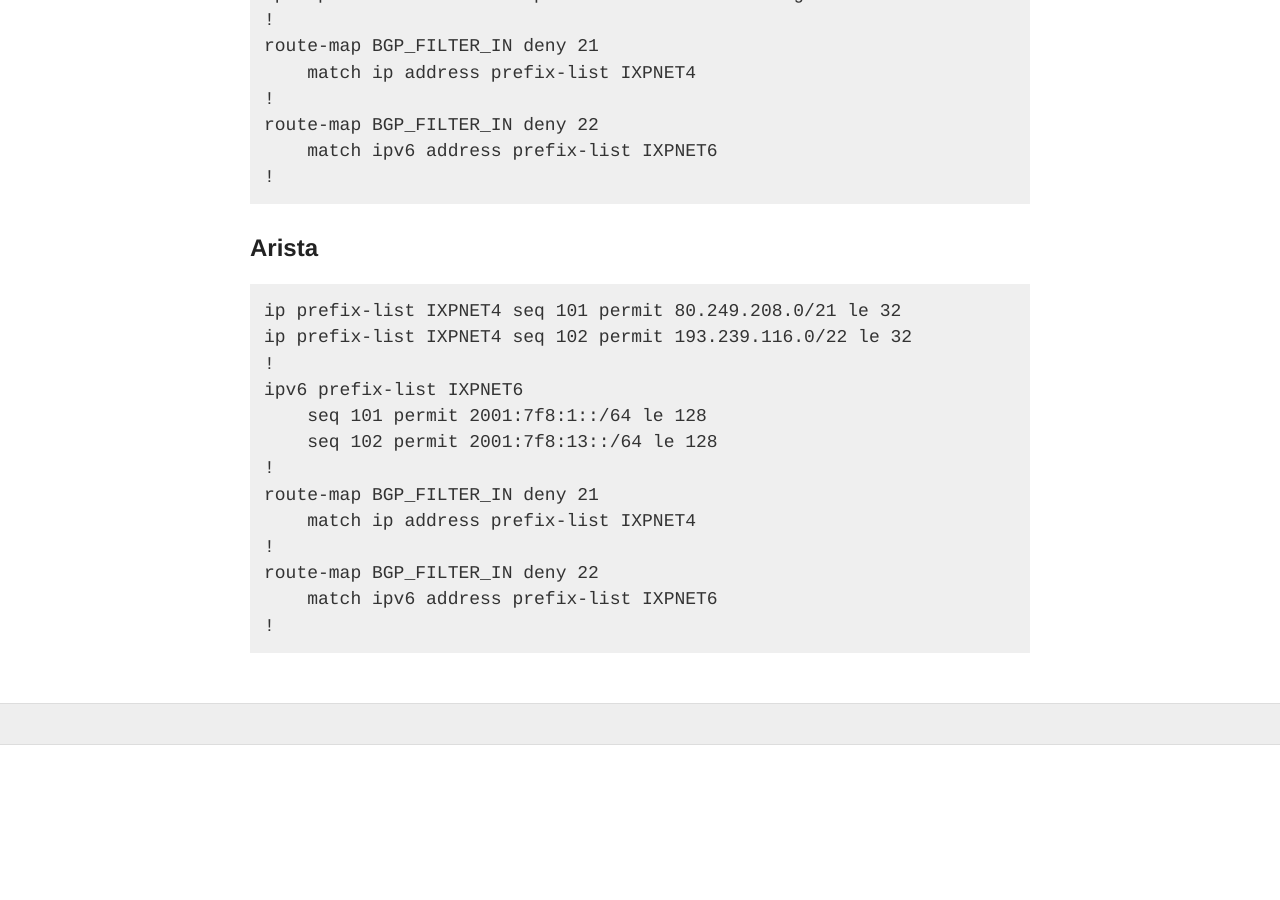
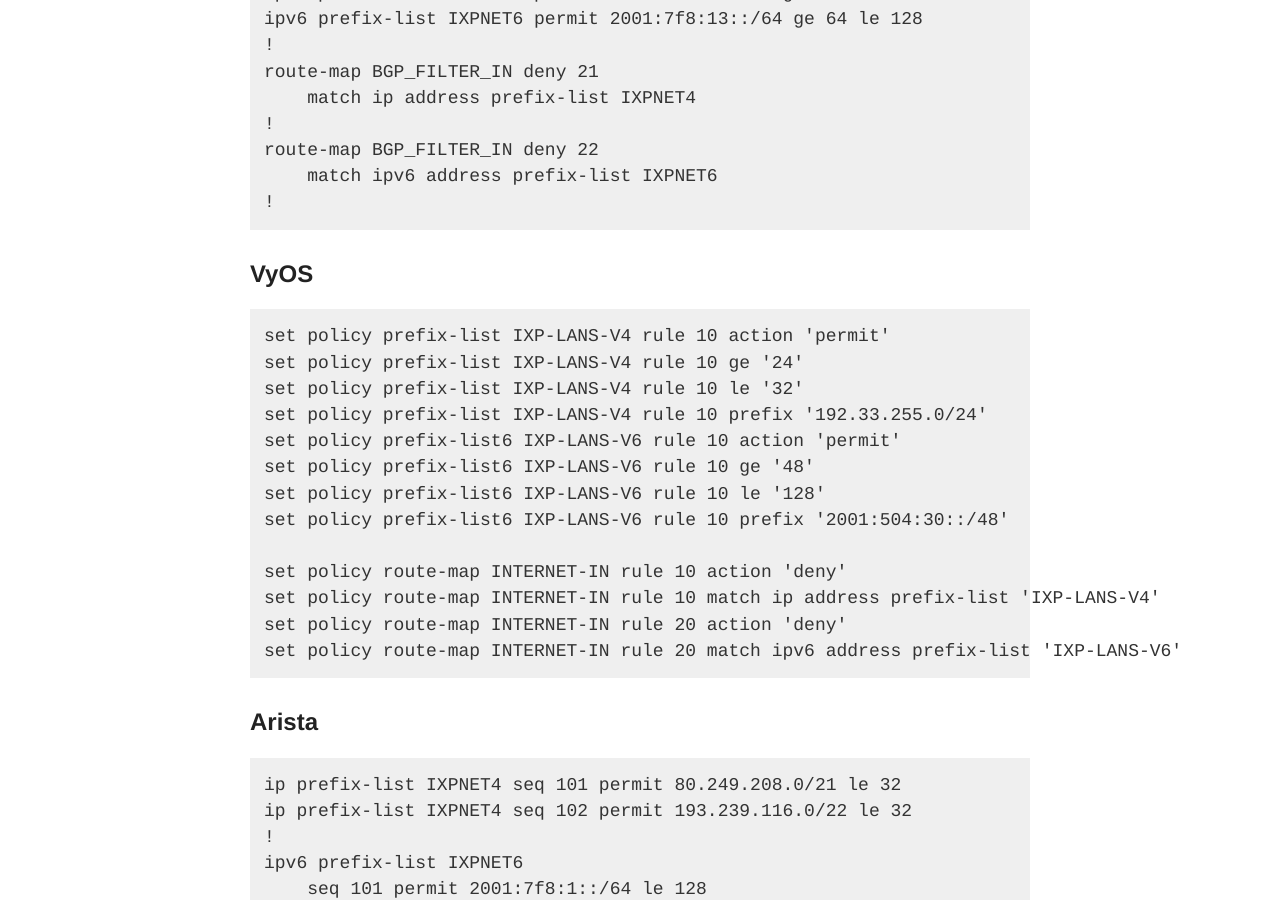
Before and after one commit to NLNOG/bgpfilterguide, a Jekyll site: the page built from guides/no_ixp_leaks.md, in a window 1280 px wide and 900 px high, scrolled down 3011 px. Built offline with Jekyll 4.4.1, drawn with Linux system fonts in a browser that asks for light colours; before the commit the page ends 3756 px from its top, so only the background shows below that.

Commit message:
No IXP Leaks: Add a VyOS example

````diff
--- a/guides/no_ixp_leaks.md
+++ b/guides/no_ixp_leaks.md
@@ -111,6 +111,23 @@
 !
 ```
 
+## VyOS
+```
+set policy prefix-list IXP-LANS-V4 rule 10 action 'permit'
+set policy prefix-list IXP-LANS-V4 rule 10 ge '24'
+set policy prefix-list IXP-LANS-V4 rule 10 le '32'
+set policy prefix-list IXP-LANS-V4 rule 10 prefix '192.33.255.0/24'
+set policy prefix-list6 IXP-LANS-V6 rule 10 action 'permit'
+set policy prefix-list6 IXP-LANS-V6 rule 10 ge '48'
+set policy prefix-list6 IXP-LANS-V6 rule 10 le '128'
+set policy prefix-list6 IXP-LANS-V6 rule 10 prefix '2001:504:30::/48'
+
+set policy route-map INTERNET-IN rule 10 action 'deny'
+set policy route-map INTERNET-IN rule 10 match ip address prefix-list 'IXP-LANS-V4'
+set policy route-map INTERNET-IN rule 20 action 'deny'
+set policy route-map INTERNET-IN rule 20 match ipv6 address prefix-list 'IXP-LANS-V6'
+```
+
 ## Arista
 
 ```
````
